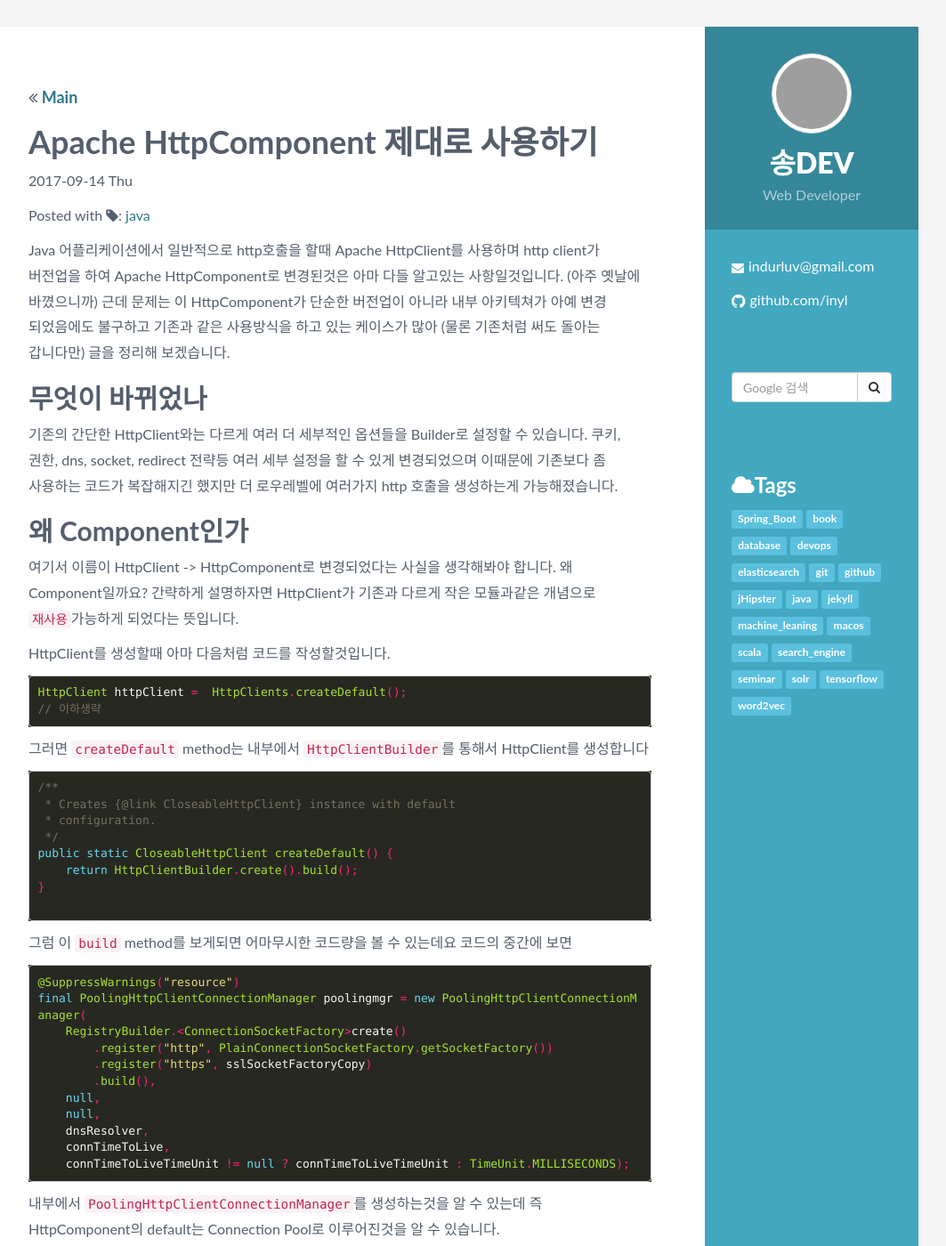
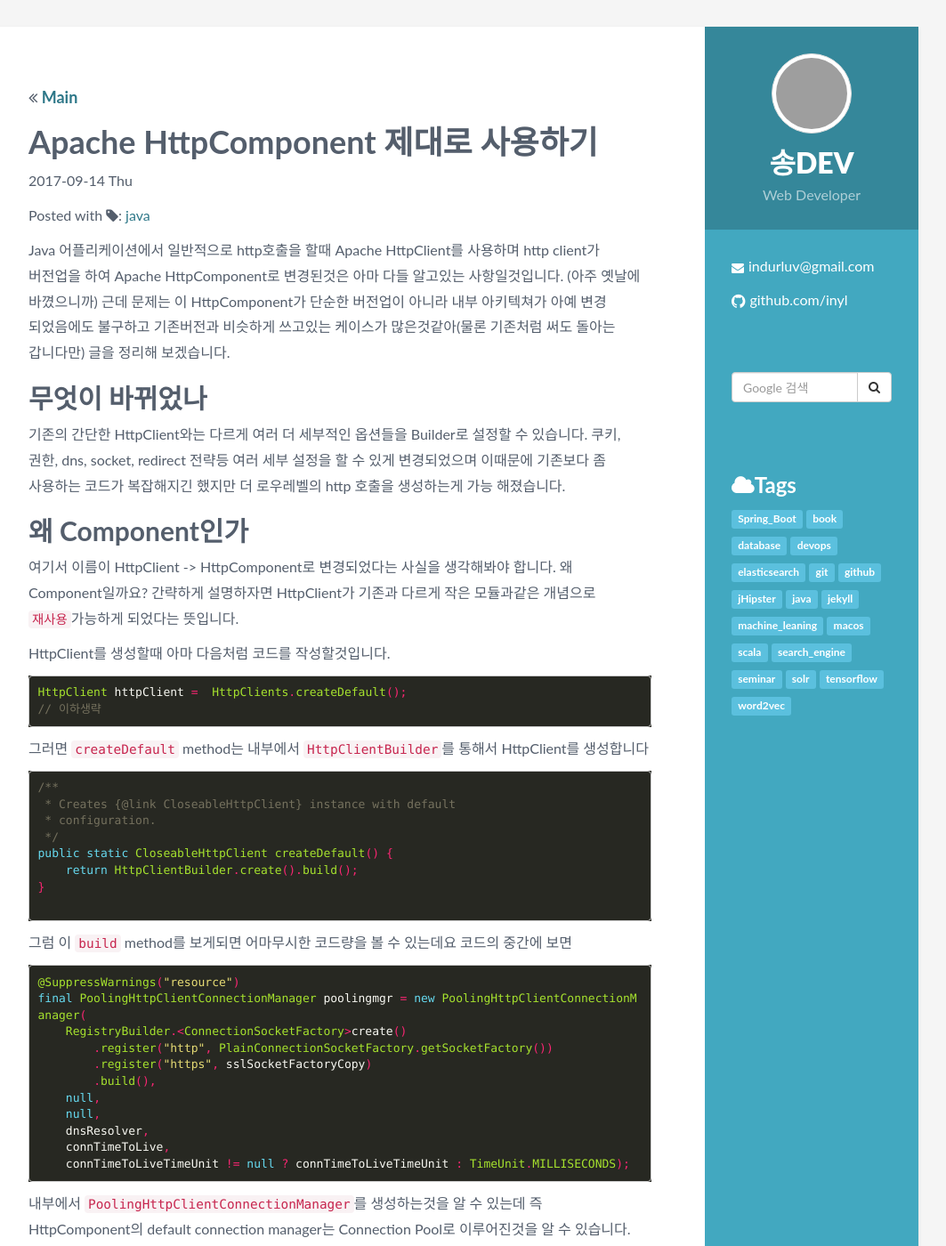
Before and after one commit to inyl/inyl.github.io, a Jekyll site: the page built from _posts/2017-09-14-http_component.markdown, in a window 1280 px wide and 1400 px high. Shown: the whole window at 89% size, without its empty margins (138-1201 px from the left). Built offline with Jekyll 4.4.1, drawn with Linux system fonts in a browser that asks for light colours; comment, search, counter and statistics services are not loaded; grey boxes are pictures that could not be loaded.

Commit message:
문자 교정

````diff
--- a/_posts/2017-09-14-http_component.markdown
+++ b/_posts/2017-09-14-http_component.markdown
@@ -7,14 +7,14 @@
 ---
 Java 어플리케이션에서 일반적으로 http호출을 할때 Apache HttpClient를 사용하며 http client가 버전업을 하여
 Apache HttpComponent로 변경된것은 아마 다들 알고있는 사항일것입니다. (아주 옛날에 바꼈으니까)
-근데 문제는 이 HttpComponent가 단순한 버전업이 아니라 내부 아키텍쳐가 아예 변경 되었음에도 불구하고 기존과 같은
-사용방식을 하고 있는 케이스가 많아 (물론 기존처럼 써도 돌아는 갑니다만) 글을 정리해 보겠습니다.
+근데 문제는 이 HttpComponent가 단순한 버전업이 아니라 내부 아키텍쳐가 아예 변경 되었음에도 불구하고 기존버전과
+비슷하게 쓰고있는 케이스가 많은것같아(물론 기존처럼 써도 돌아는 갑니다만) 글을 정리해 보겠습니다.
 
 
 ## 무엇이 바뀌었나
 기존의 간단한 HttpClient와는 다르게 여러 더 세부적인 옵션들을 Builder로 설정할 수 있습니다.
 쿠키, 권한, dns, socket, redirect 전략등 여러 세부 설정을 할 수 있게 변경되었으며 이때문에 기존보다 좀 사용하는
-코드가 복잡해지긴 했지만 더 로우레벨에 여러가지 http 호출을 생성하는게 가능해졌습니다.
+코드가 복잡해지긴 했지만 더 로우레벨의 http 호출을 생성하는게 가능 해졌습니다.
 
 ## 왜 Component인가
 
@@ -54,7 +54,7 @@
     connTimeToLive,
     connTimeToLiveTimeUnit != null ? connTimeToLiveTimeUnit : TimeUnit.MILLISECONDS);
 ```
-내부에서 `PoolingHttpClientConnectionManager`를 생성하는것을 알 수 있는데 즉 HttpComponent의 default는
+내부에서 `PoolingHttpClientConnectionManager`를 생성하는것을 알 수 있는데 즉 HttpComponent의 default connection manager는
 Connection Pool로 이루어진것을 알 수 있습니다.
 
 `createDefault`말고도 작은 사이즈의 Client를 만드는 `createMinimal` method 소스를 봐도 Pooling Manager를 사용하는것을 알 수 있습니다.
````
